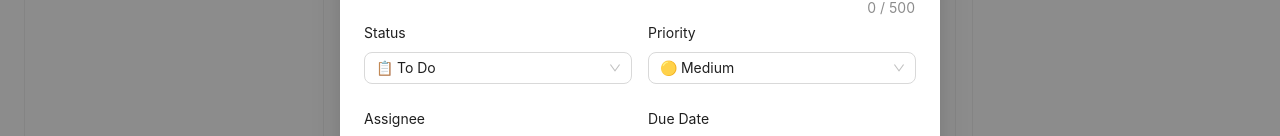
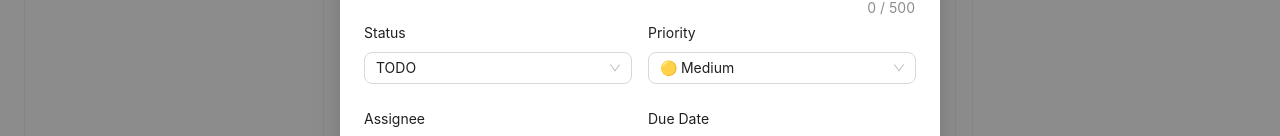
Before and after one commit to hoanganh16425/Task-Management-Board, a Next.js app: page / in a window 1280 px wide. Both pictures are taken after typing "Sample" into the empty fields and a click on the button "Add Task". Shown: the part 368-504 px from the top of the page. Built offline with nearby package versions, Linux system fonts and the light colour scheme.

Commit message:
feat: add select option status base on column created

```diff
--- a/app/api/assignee/route.ts
+++ b/app/api/assignee/route.ts
@@ -1,4 +1,3 @@
-// app/api/assignee/route.ts
 import { NextResponse } from 'next/server'
 
 const ASSIGNEE = [
--- a/app/component/TaskBoardWrapper.tsx
+++ b/app/component/TaskBoardWrapper.tsx
@@ -1,10 +1,8 @@
-'use client'; // <- important
-
+'use client';
 import dynamic from 'next/dynamic';
 import LoadingSpinner from '../loading';
 
 const TaskBoard = dynamic(() => import('./TaskBoard'), {
-  ssr: false,
   loading: () => <LoadingSpinner />
 });
 
--- a/app/component/TaskForm.tsx
+++ b/app/component/TaskForm.tsx
@@ -15,7 +15,8 @@ import {
 } from 'antd';
 import dayjs, { Dayjs } from 'dayjs';
 import React, { useEffect } from 'react';
-import { Task, TaskAssignee, TaskFormData, TaskPriority } from '../type/task';
+import { Task, TaskAssignee, TaskColumn, TaskFormData, TaskPriority } from '../type/task';
+import { useTaskStore } from '../stores/taskStore';
 
 const { TextArea } = Input;
 const { Option } = Select;
@@ -38,24 +39,11 @@ interface FormValues {
   dueDate?: Dayjs | null;
 }
 
-interface StatusOption {
-  value: string;
-  label: string;
-  emoji: string;
-}
-
 interface PriorityOption {
   value: TaskPriority;
   label: string;
   emoji: string;
 }
-
-const STATUS_OPTIONS: StatusOption[] = [
-  { value: 'todo', label: 'To Do', emoji: '📋' },
-  { value: 'in-progress', label: 'In Progress', emoji: '🚀' },
-  { value: 'review', label: 'Review', emoji: '👀' },
-  { value: 'done', label: 'Done', emoji: '✅' },
-];
 
 const PRIORITY_OPTIONS: PriorityOption[] = [
   { value: 'low', label: 'Low', emoji: '🟢' },
@@ -73,6 +61,7 @@ const TaskForm: React.FC<TaskFormProps> = ({
   onSubmit
 }) => {
   const [form] = Form.useForm<FormValues>();
+  const { columns } = useTaskStore();
 
   useEffect(() => {
     if (task && visible) {
@@ -118,9 +107,9 @@ const TaskForm: React.FC<TaskFormProps> = ({
     return current && current < dayjs().startOf('day');
   };
 
-  const renderStatusOption = (option: StatusOption): React.ReactNode => (
-    <Option key={option.value} value={option.value}>
-      {option.emoji} {option.label}
+  const renderStatusOption = (option: TaskColumn): React.ReactNode => (
+    <Option key={option.title} value={option.title}>
+      <span className='uppercase'>{option.title}</span>
     </Option>
   );
 
@@ -133,7 +122,7 @@ const TaskForm: React.FC<TaskFormProps> = ({
   const renderAssigneeOption = (option: { id: string; name: string, avatar: string }): React.ReactNode => (
     <Option key={option.id} value={option.id} className='flex !items-center'>
       <Avatar size='small' src={option.avatar} className='!mr-2' />
-      {option.name}
+      <span>{option.name}</span>
     </Option>
   );
 
@@ -210,8 +199,8 @@ const TaskForm: React.FC<TaskFormProps> = ({
               label="Status"
               rules={[{ required: true, message: 'Please select a status' }]}
             >
-              <Select placeholder="Select task status">
-                {STATUS_OPTIONS.map(renderStatusOption)}
+              <Select placeholder="Select task status" className='uppercase'>
+                {columns.map(renderStatusOption)}
               </Select>
             </Form.Item>
           </Col>
--- a/app/layout.tsx
+++ b/app/layout.tsx
@@ -1,7 +1,6 @@
 import type { Metadata } from 'next';
 import './globals.css';
 import AntdProvider from './component/providers/AntdProvider';
-import StoreProvider from './component/providers/StoreProvider';
 import '@ant-design/v5-patch-for-react-19';
 
 
@@ -19,11 +18,9 @@ export default function RootLayout({
   return (
     <html lang="en">
       <body>
-        <StoreProvider>
-          <AntdProvider>
-            {children}
-          </AntdProvider>
-        </StoreProvider>
+        <AntdProvider>
+          {children}
+        </AntdProvider>
       </body>
     </html>
   );
--- a/app/stores/taskStore.ts
+++ b/app/stores/taskStore.ts
@@ -3,7 +3,7 @@
 import { v4 as uuidv4 } from 'uuid';
 import { create } from 'zustand';
 import { createJSONStorage, devtools, persist } from 'zustand/middleware';
-import { ColumnTask, Task, TaskData, TaskStatus } from '../type/task';
+import { ColumnTask, Task, TaskData } from '../type/task';
 import { COLUMNS } from '../constants/task-board.constant';
 
 interface TaskStore {
```
